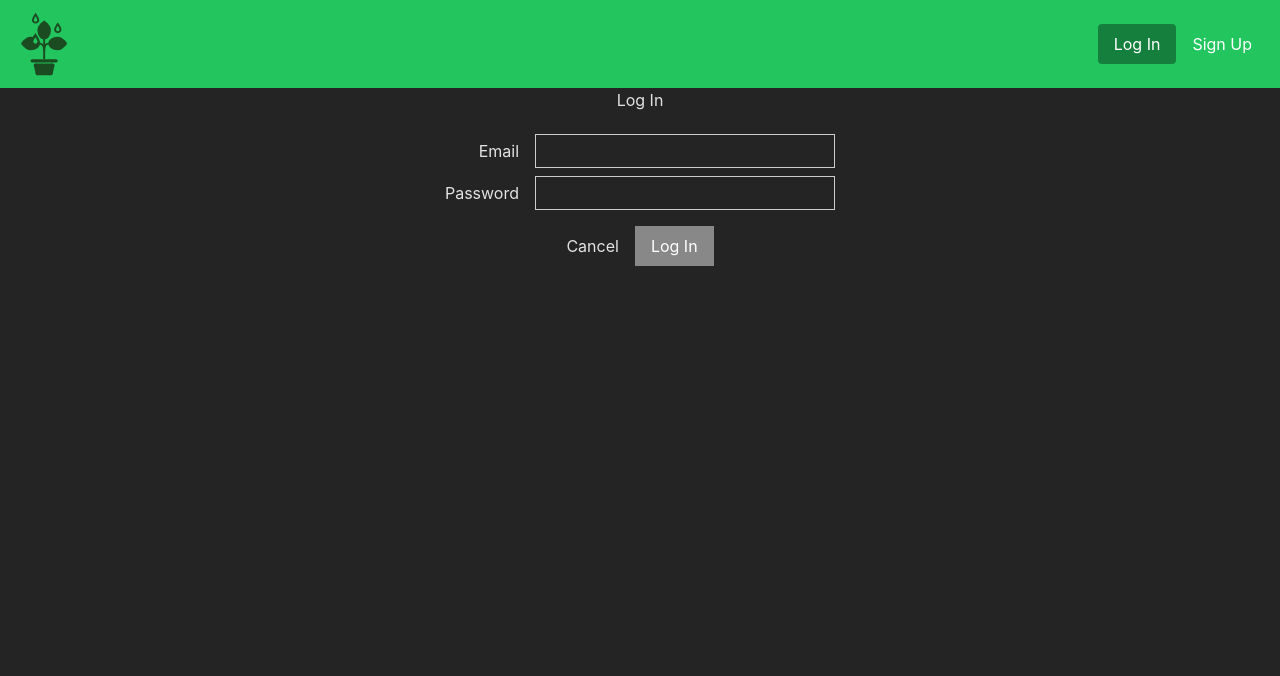
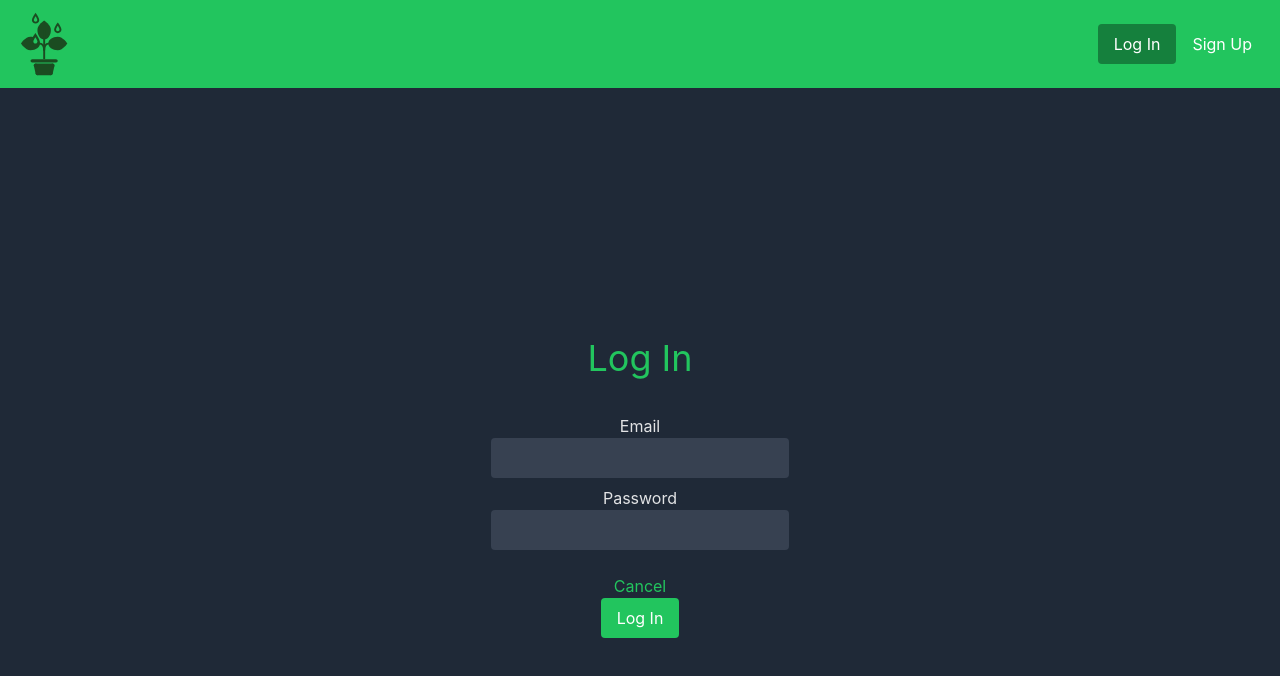
Before and after one commit to CurrentlyBob/the-watering-hole-front-end, a React (Vite) app: page /auth/login in a window 1280 px wide. Shown: the top 676 px of the page. Built offline with nearby package versions, Linux system fonts and the light colour scheme; no server answers.

Commit message:
styling adjustments

```diff
--- a/src/pages/Landing/Landing.module.css
+++ b/src/pages/Landing/Landing.module.css
@@ -7,6 +7,7 @@
   background-position: center center;
   background-size: cover;
   background-color: #000000;
+  height: 100vh;
 }
 
 .container > h1 {
@@ -22,11 +23,13 @@
   text-shadow: 2px 2px 0 var(--outline), 2px -2px 0 var(--outline), -2px 2px 0 var(--outline),
     -2px -2px 0 var(--outline), 2px 0px 0 var(--outline), 0px 2px 0 var(--outline), -2px 0px 0 var(--outline),
     0px -2px 0 var(--outline), 0px 3px 5px rgba(0, 0, 0, 0.5);
+    margin: 0;
 }
 
 .container img {
   width: 320px;
   margin: 0px 0px 256px;
+  margin: 0;
 }
 
 .container button {
@@ -57,7 +60,3 @@ body {
   --border: rgb(220, 220, 220);
   --card-background: rgb(255, 255, 255);
 }
-._container_1nlmg_1 img {
-  width: 320px;
-  margin: 0 0 256px;
-}
--- a/src/pages/Login/Login.module.css
+++ /dev/null
@@ -1,69 +0,0 @@
-.input {
-  margin-left: 16px;
-  padding: 4px 8px;
-  font-size: 16px;
-  width: 300px;
-  background-color: #242424;
-  color: rgba(255, 255, 255, 0.87);
-  border: 1px solid #ccc;
-}
-
-.container {
-  display: flex;
-  align-items: center;
-  flex-direction: column;
-  background-color: #242424;
-  color: rgba(255, 255, 255, 0.87);
-  min-height: 100vh;
-}
-
-.message {
-  margin-top: 0;
-  height: 22px;
-  color: #dd1b16;
-  font-size: 18px;
-  font-weight: bold;
-}
-
-.form {
-  display: flex;
-  flex-direction: column;
-  align-items: center;
-  margin-bottom: 50px;
-}
-
-.label {
-  width: 100%;
-  display: flex;
-  justify-content: flex-end;
-  align-items: center;
-  margin-bottom: 8px;
-}
-
-.button {
-  margin-left: 16px;
-  padding: 8px 16px;
-  font-size: 16px;
-  background-color: #085f3d;
-  color: #fff;
-  border: none;
-  cursor: pointer;
-}
-
-.button:disabled {
-  background-color: #888;
-  cursor: not-allowed;
-}
-
-.button:hover {
-  background-color: #123c37;
-}
-
-.link {
-  color: #00d8ff;
-  text-decoration: none;
-}
-
-.form > label:last-of-type {
-  margin-bottom: 16px;
-}
--- a/src/pages/Login/Login.tsx
+++ b/src/pages/Login/Login.tsx
@@ -50,21 +50,23 @@ const LoginPage = (props: AuthPageProps): JSX.Element => {
   }
 
   return (
-    <main className={styles.container}>
-      <h1 className={styles.title}>Log In</h1>
-      <p className={styles.message}>{message}</p>
-      <form autoComplete="off" onSubmit={handleSubmit} className={styles.form}>
-        <label className={styles.label}>
+    <main className='flex flex-col items-center justify-center h-screen bg-gray-800 p-4'>
+      <h1 className='text-4xl text-green-500 mb-5'>Log In</h1>
+      <p className='text-lg text-red-600 mb-4'>{message}</p>
+      <form autoComplete="off" onSubmit={handleSubmit} className='flex flex-col w-full max-w-md'>
+        <div className='flex flex-col items-center mb-2'>
+        <label className='text-white'></label>
           Email
-          <input type="text" value={email} name="email" onChange={handleChange} className={styles.input} />
-        </label>
-        <label className={styles.label}>
+          <input type="text" value={email} name="email" onChange={handleChange} className='bg-gray-700 text-white p-2 rounded w-2/3' />
+        </div>
+        <div className='flex flex-col items-center mb-2'>
+        <label className='text-white'></label>
           Password
-          <input type="password" value={password} name="password" onChange={handleChange} className={styles.input} />
-        </label>
-        <div>
-          <Link to="/">Cancel</Link>
-          <button className={styles.button} disabled={isFormInvalid()}>
+          <input type="password" value={password} name="password" onChange={handleChange} className='bg-gray-700 text-white p-2 rounded w-2/3' />
+        </div>
+        <div className='flex flex-col items-center mt-4'>
+          <Link to="/" className='text-green-500 hover:text-green-300'>Cancel</Link>
+          <button className='btn px-4 py-2 rounded bg-green-500 text-white' disabled={isFormInvalid()}>
             Log In
           </button>
         </div>
--- a/src/pages/Signup/Signup.module.css
+++ /dev/null
@@ -1,50 +0,0 @@
-input {
-  margin-left: 16px;
-  padding: 4px 8px;
-  font-size: 16px;
-  width: 300px;
-  color: #242424;
-}
-
-input[type='file'] {
-  padding: 0;
-}
-
-.container {
-  display: flex;
-  align-items: center;
-  flex-direction: column;
-  color: rgba(255, 255, 255, 0.87);
-  background-color: #242424;
-}
-
-.message {
-  margin-top: 0;
-  height: 20px;
-  color: #dd1b16;
-  font-size: 18px;
-  font-weight: bold;
-}
-
-.form {
-  display: flex;
-  flex-direction: column;
-  align-items: center;
-  margin-bottom: 50px;
-}
-
-.label {
-  width: 100%;
-  display: flex;
-  justify-content: flex-end;
-  align-items: center;
-  margin-bottom: 8px;
-}
-
-.button {
-  margin-left: 16px;
-}
-
-.form > label:last-of-type {
-  margin-bottom: 16px;
-}
```
